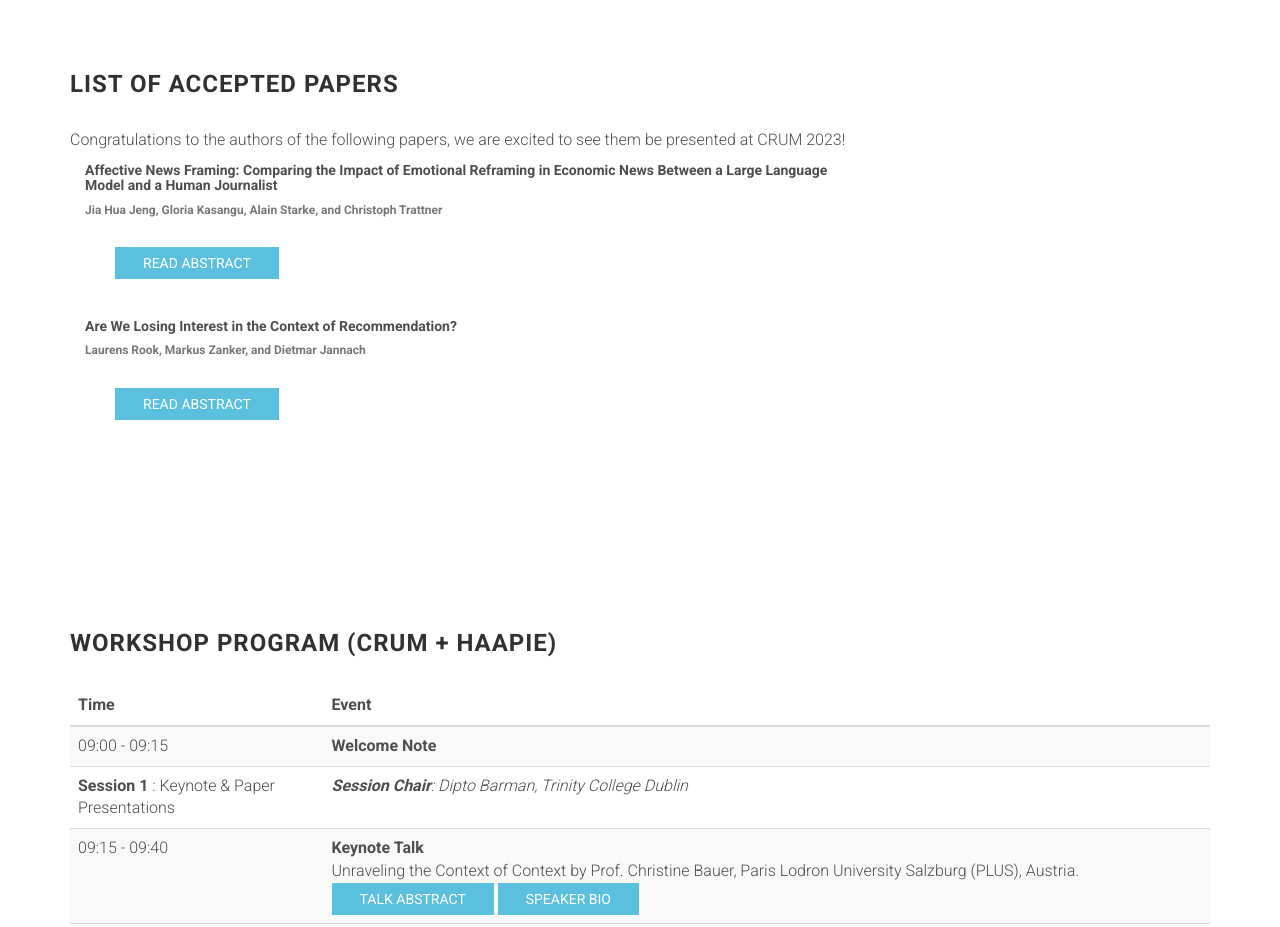
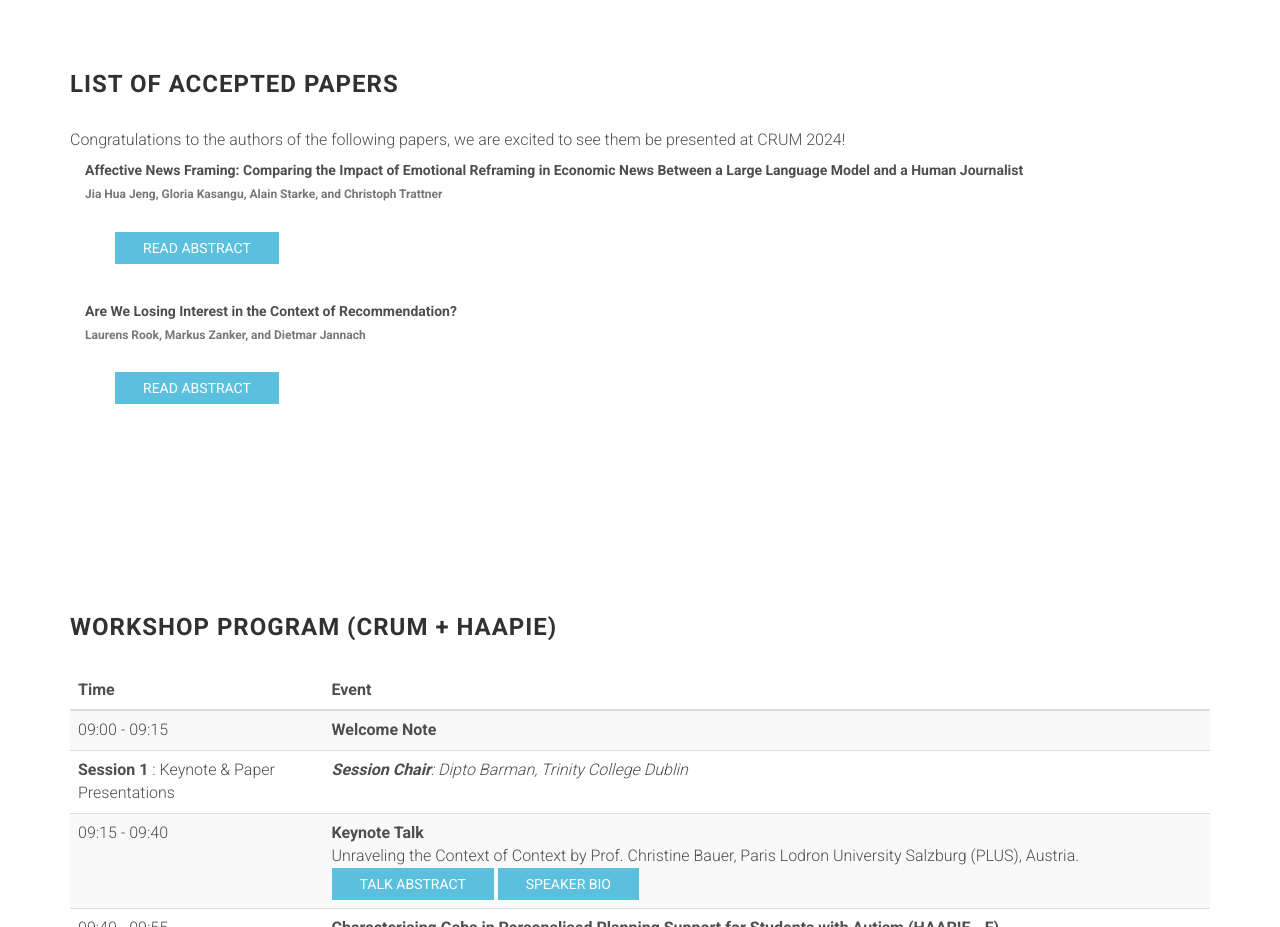
Before and after one commit to crum-workshop/crum-workshop.github.io, a website: page index.html in a window 1280 px wide. Shown: the part 2100-3027 px from the top of the page. Drawn offline with Linux system fonts and the light colour scheme; files whose address does not match are found by name.

Commit message:
minor changes; changed year on accepted papers, and edited formatting

```diff
--- a/index.html
+++ b/index.html
@@ -145,10 +145,10 @@
             </div>
 
             <div class="row">
-                <div class="col-md-10">
-                    Congratulations to the authors of the following papers, we are excited to see them be presented at CRUM 2023!
+                <div class="col-md-12">
+                    Congratulations to the authors of the following papers, we are excited to see them be presented at CRUM 2024!
 
-                    <div class="card, col-md-10">
+                    <div class="card, col-md-12">
                         <div class="card-body">
                             <h5 class="card-title">	Affective News Framing: Comparing the Impact of Emotional Reframing in Economic News Between a Large Language Model and a Human Journalist</h5>
                             <h6 class="card-subtitle mb-2 text-muted">Jia Hua Jeng, Gloria Kasangu, Alain Starke, and Christoph Trattner</h6>
@@ -161,7 +161,7 @@
                         </div>
                     </div>
 
-                    <div class="card, col-md-10">
+                    <div class="card, col-md-12">
                         <div class="card-body">
                             <h5 class="card-title">Are We Losing Interest in the Context of Recommendation?</h5>
                             <h6 class="card-subtitle mb-2 text-muted">Laurens Rook, Markus Zanker, and Dietmar Jannach</h6>
```
